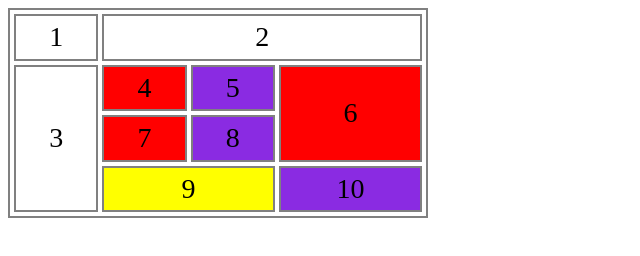
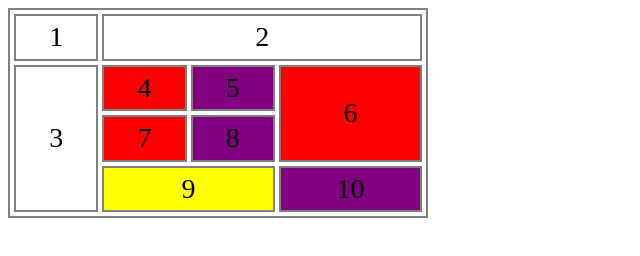
Before and after one commit to JAN22q/WEB_2026, a plain HTML site: page tablo-birlestir2.html in a window 1280 px wide. Shown: the whole page, without its empty margins (0-640 px from the left). Drawn offline with Linux system fonts and the light colour scheme.

Commit message:
Update tablo-birlestir2.html

```diff
--- a/tablo-birlestir2.html
+++ b/tablo-birlestir2.html
@@ -18,7 +18,7 @@
       font-family: "Times New Roman", serif;
     }
     .kirmizi { background: red; }
-    .mor     { background: blueviolet; }
+    .mor     { background: purple; }
     .sari    { background: yellow; }
   </style>
 </head>
```
